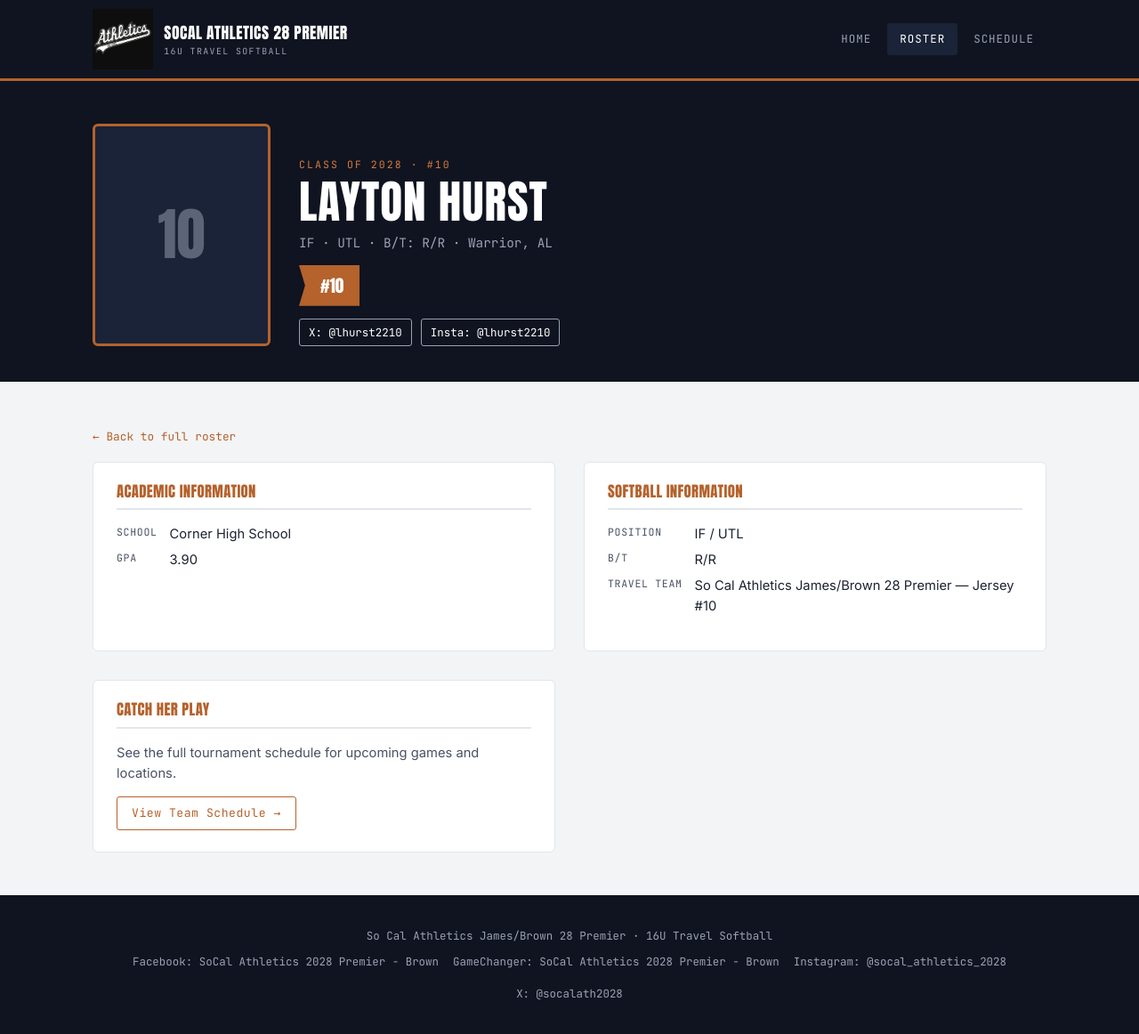
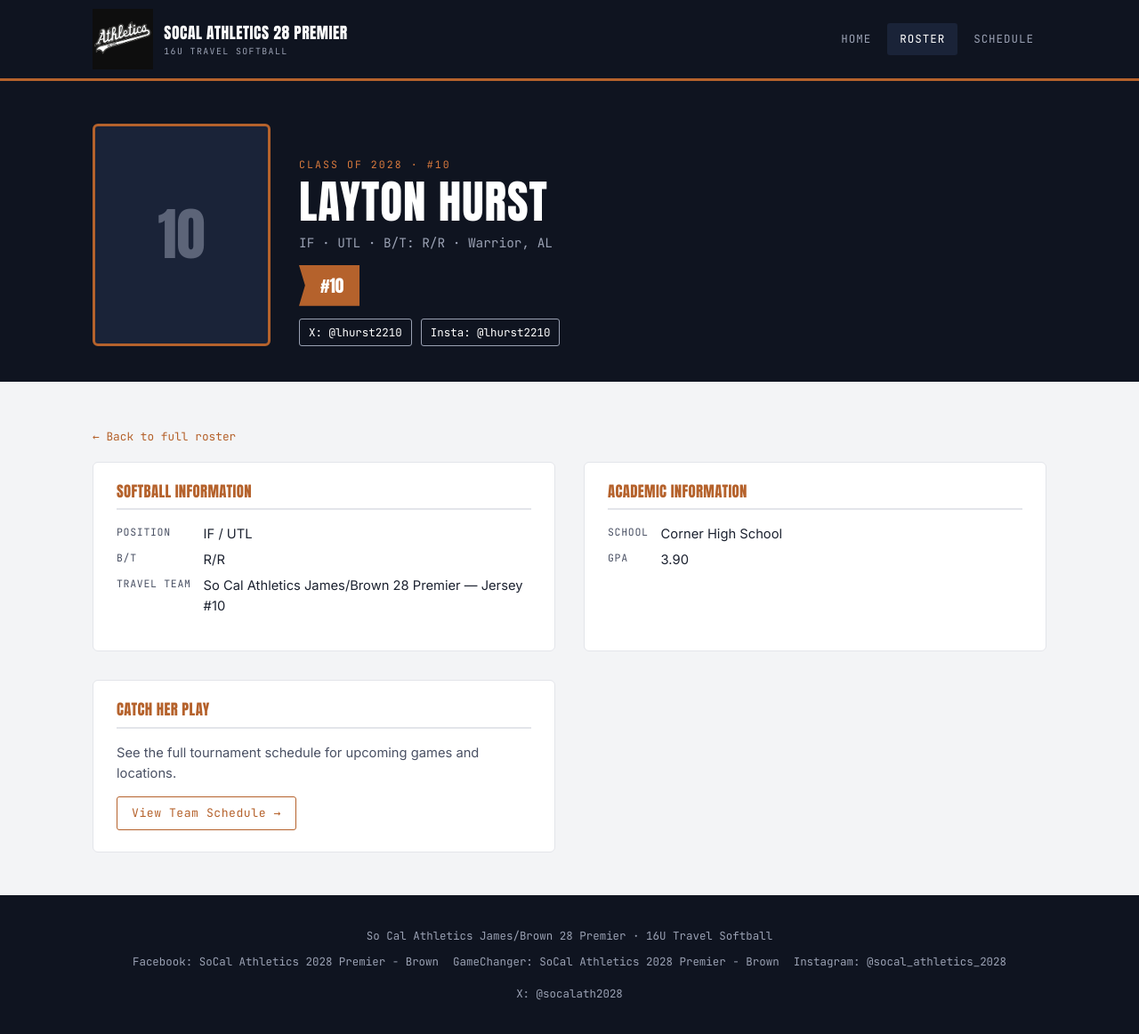
Before and after one commit to Jeff-Carver-Personal/SoCal-James-Brown-2028, a Jekyll site: the page built from _players/layton-hurst.md, in a window 1280 px wide. Shown: the whole page at 89% size. Built offline with Jekyll 4.4.1, drawn with Linux system fonts in a browser that asks for light colours; part of the change alters nothing that is shown.

Commit message:
Add files via upload

```diff
--- a/_layouts/player.html
+++ b/_layouts/player.html
@@ -75,16 +75,6 @@
 
     <div class="profile-grid">
       <div class="panel">
-        <h2>Academic Information</h2>
-        <dl class="kv">
-          {% if page.high_school %}<dt>School</dt><dd>{{ page.high_school }}</dd>{% endif %}
-          {% if page.gpa %}<dt>GPA</dt><dd>{{ page.gpa }}</dd>{% endif %}
-          {% if page.test_scores %}<dt>Scores</dt><dd>{{ page.test_scores }}</dd>{% endif %}
-          {% if page.study_area %}<dt>Interest</dt><dd>{{ page.study_area }}</dd>{% endif %}
-        </dl>
-      </div>
-
-      <div class="panel">
         <h2>Softball Information</h2>
         <dl class="kv">
           <dt>Position</dt><dd>{{ page.position_primary }}{% if page.position_secondary %} / {{ page.position_secondary }}{% endif %}</dd>
@@ -126,6 +116,16 @@
       </div>
       {% endif %}
 
+      <div class="panel">
+        <h2>Academic Information</h2>
+        <dl class="kv">
+          {% if page.high_school %}<dt>School</dt><dd>{{ page.high_school }}</dd>{% endif %}
+          {% if page.gpa %}<dt>GPA</dt><dd>{{ page.gpa }}</dd>{% endif %}
+          {% if page.test_scores %}<dt>Scores</dt><dd>{{ page.test_scores }}</dd>{% endif %}
+          {% if page.study_area %}<dt>Interest</dt><dd>{{ page.study_area }}</dd>{% endif %}
+        </dl>
+      </div>
+
       <div class="panel catch-play-panel">
         <h2>Catch Her Play</h2>
         <p>See the full tournament schedule for upcoming games and locations.</p>
```
